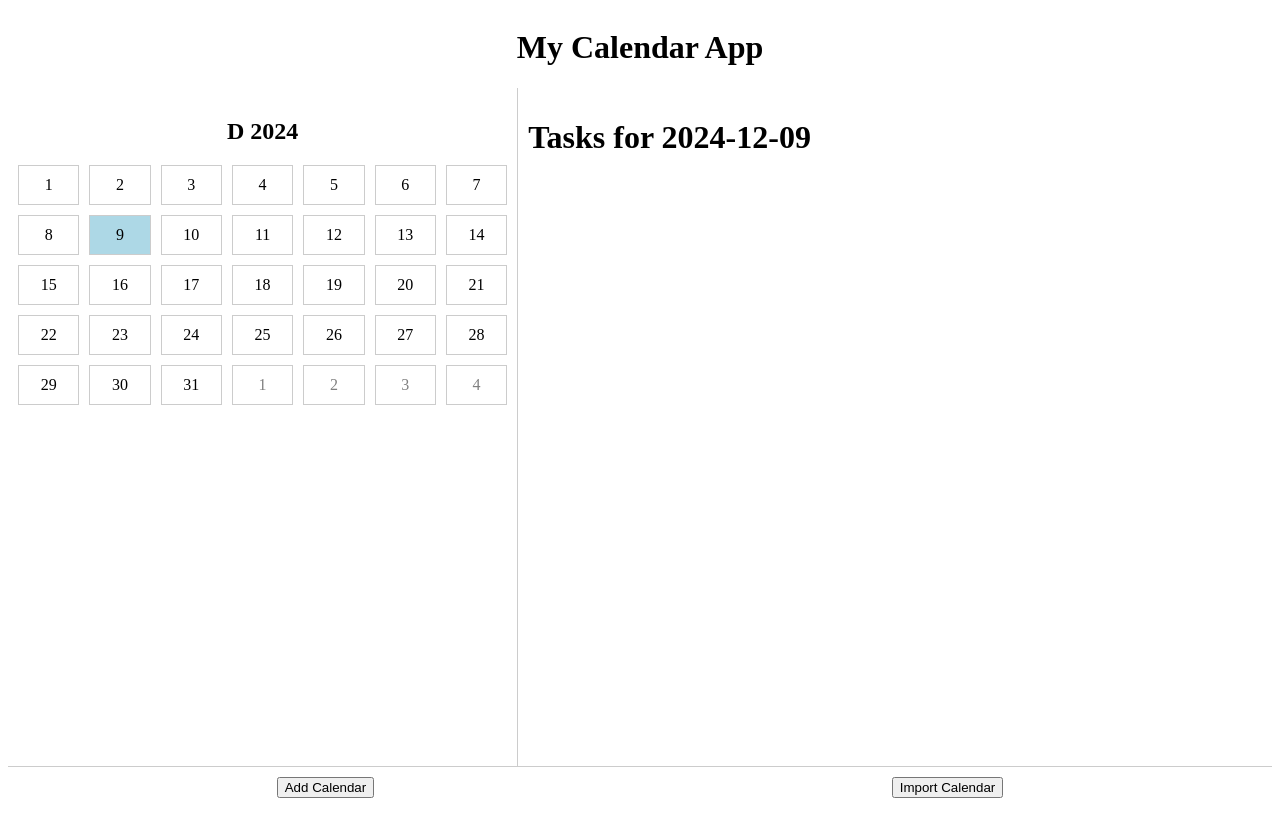
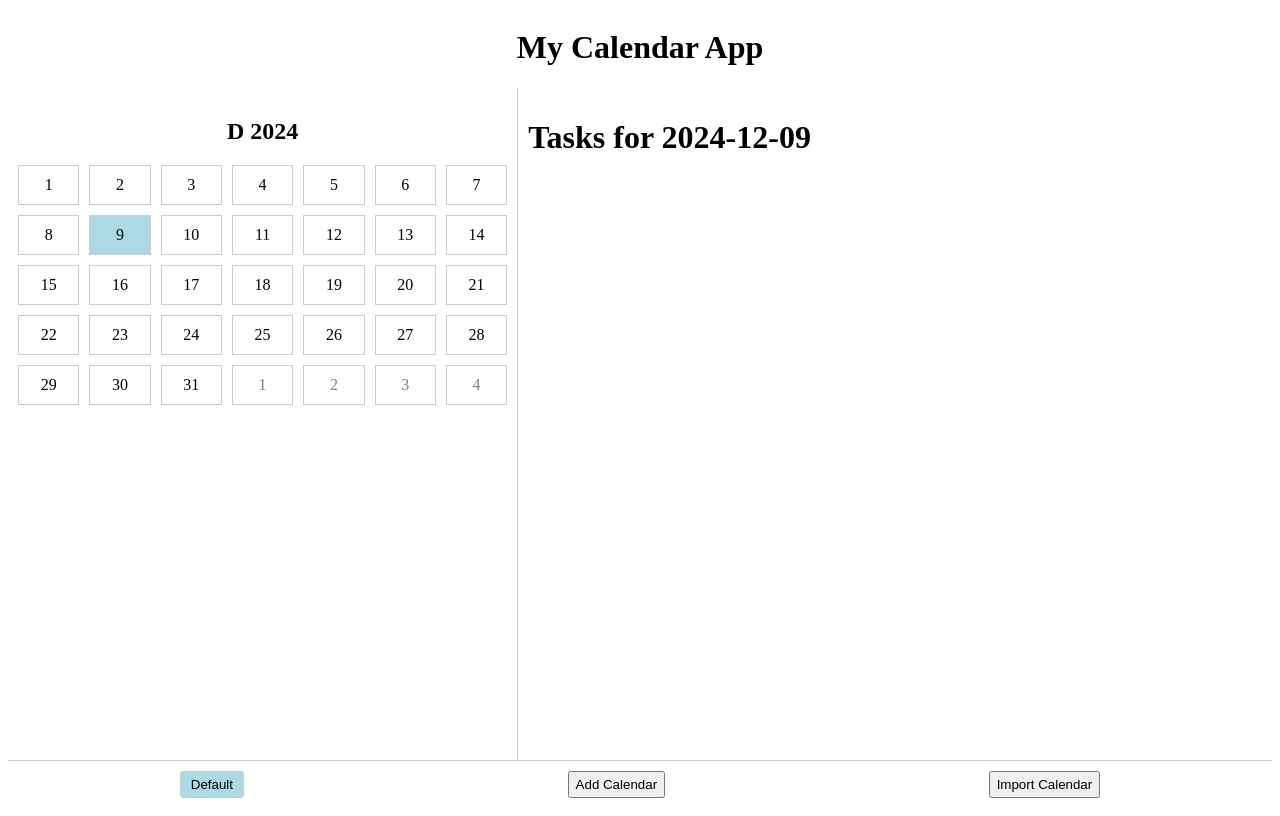
Before and after one commit to zihanKuang/Time_management, a React (Create React App) app: page / in a window 1280 px wide. Built offline with nearby package versions, Linux system fonts and the light colour scheme.

Commit message:
fix bugs to deploy

```diff
--- a/package.json
+++ b/package.json
@@ -14,6 +14,7 @@
     "react-scripts": "5.0.1",
     "web-vitals": "^2.1.4"
   },
+  "homepage": "https://github.com/zihanKuang/Time_management",
   "scripts": {
     "start": "react-scripts start",
     "build": "react-scripts build",
--- a/src/App/App.jsx
+++ b/src/App/App.jsx
@@ -77,7 +77,7 @@ const MainCalendar=()=>{
 
         <div style={{display:"flex",justifyContent:"space-around",padding:"10px",borderTop:"1px solid #ccc"}}>
 
-          {subCalendars.map((calendar,index)=>{
+          {subCalendars.map((calendar,index)=>(
             <button
             key={index}
             onClick={() => setActiveCalendar(calendar)}
@@ -90,7 +90,7 @@ const MainCalendar=()=>{
             >
               {calendar}
             </button>
-          })}
+          ))}
 
           <button onClick={addSubCalendar}>
             Add Calendar
--- a/src/components/Calendar/CalendarBase.jsx
+++ b/src/components/Calendar/CalendarBase.jsx
@@ -7,7 +7,6 @@
 import React,{useState,useEffect} from "react";
 import PropTypes from "prop-types";
 import {format} from "date-fns";
-import { render } from "@testing-library/react";
 
 const CalendarBase = ({currentDate,fetchTasks,renderTasks}) => {
     //State for storing tasks
--- a/src/components/Calendar/MonthCalendar.jsx
+++ b/src/components/Calendar/MonthCalendar.jsx
@@ -4,7 +4,6 @@
 // 渲染日历网格
 
 import React from 'react';
-import CalendarBase from './CalendarBase';
 import { startOfMonth, endOfMonth, startOfWeek, endOfWeek, addDays, isSameDay, isSameMonth,format } from "date-fns";
 
 const MonthCalendar = ({currentDate,fetchTasks,setSelectedDate }) =>{
```
